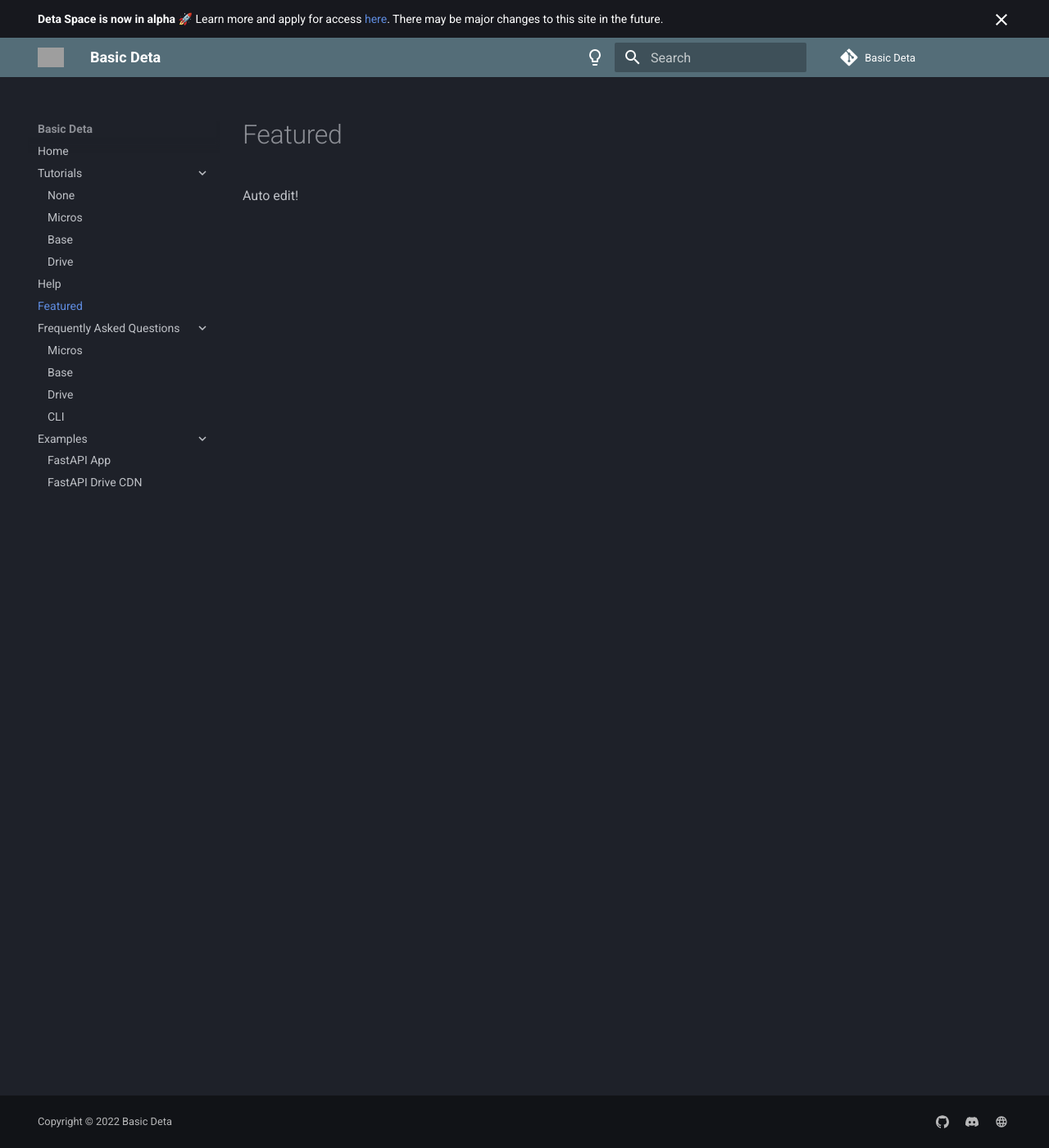
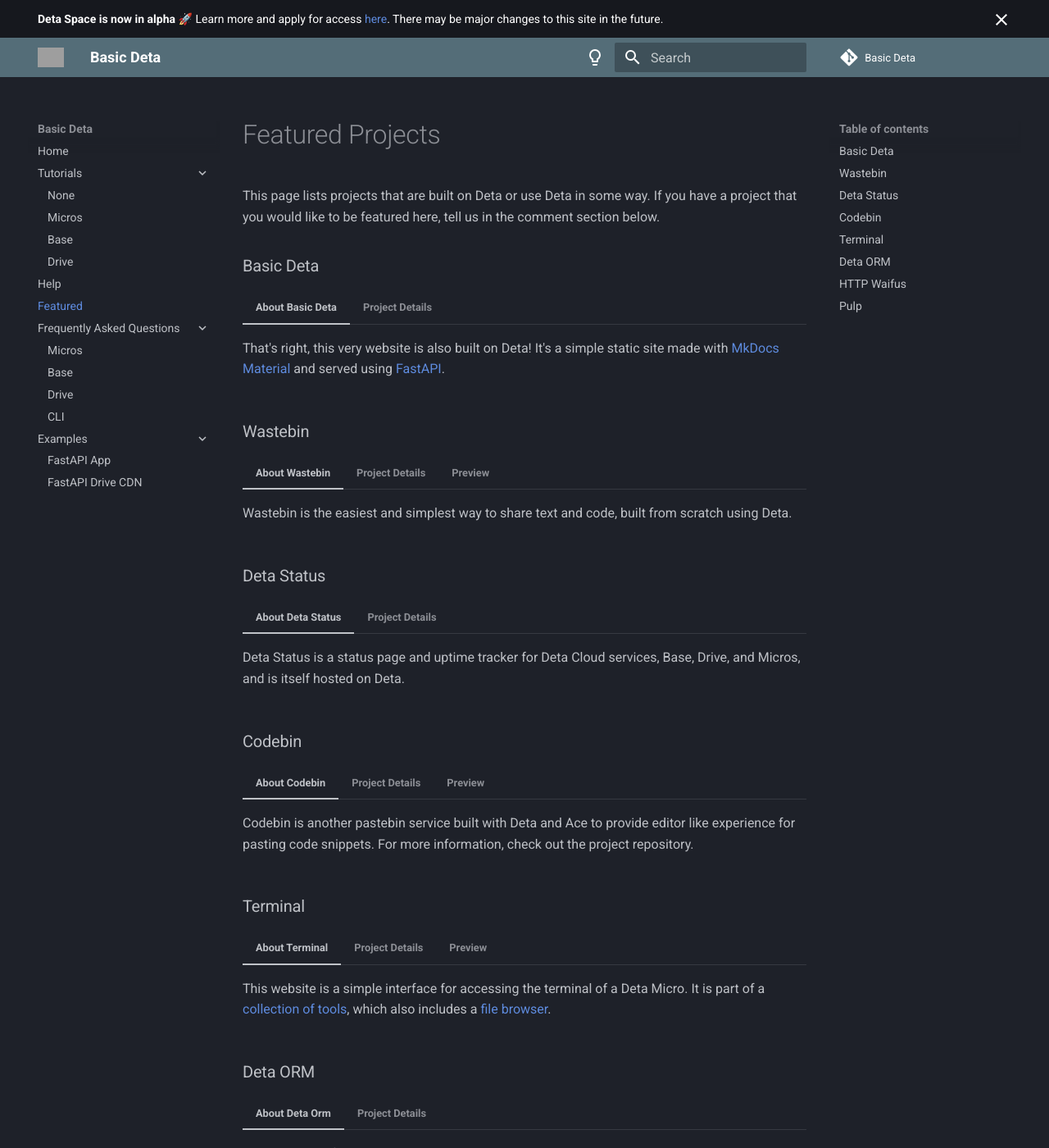
Before and after one commit to neobrains/deta-community, an MkDocs documentation site: the page built from docs/featured.md, in a window 1280 px wide and 1400 px high. Shown: the whole window at 82% size. Built offline with MkDocs 1.6.1 and Material for MkDocs 9.7.7, drawn with Linux system fonts in a browser that asks for light colours; comment, search, counter and statistics services are not loaded; some of the changed text lies outside the part shown; grey boxes are pictures that could not be loaded.

Commit message:
Deta deploy action issue check

```diff
--- a/docs/featured.md
+++ b/docs/featured.md
@@ -1 +1,96 @@
-Auto edit!
+---
+title: Featured
+description: Featured projects built using Deta
+comments: true
+---
+
+# Featured Projects
+This page lists projects that are built on Deta or use Deta in some way. If you have a project that you would like to be featured here, tell us in the comment section below.
+
+### Basic Deta
+<!--start basic-deta-->
+=== "About Basic Deta"
+	That's right, this very website is also built on Deta! It's a simple static site made with [MkDocs Material](https://squidfunk.github.io/mkdocs-material/) and served using [FastAPI](https://fastapi.tiangolo.com/).
+=== "Project Details"
+	URL: https://basic.deta.dev
+	Repository: https://github.com/AyushSehrawat/basic-deta
+	Authors: @AyushSehrawat, @LemonPi314
+<!--end-->
+
+### Wastebin
+<!--start wastebin-->
+=== "About Wastebin"
+	Wastebin is the easiest and simplest way to share text and code, built from scratch using Deta.
+=== "Project Details"
+	URL: https://wastebin.deta.dev
+	Repository: https://github.com/LemonPi314/wastebin
+	Author: @LemonPi314
+=== "Preview"
+	![Wastebin](https://yacdn.deta.dev/cdn/ylxymwfv)
+<!--end-->
+
+### Deta Status
+<!--start deta-status-->
+=== "About Deta Status"
+	Deta Status is a status page and uptime tracker for Deta Cloud services, Base, Drive, and Micros, and is itself hosted on Deta.
+=== "Project Details"
+	URL: https://service-status.deta.dev
+	Repository: https://github.com/LemonPi314/deta-status
+	Authors: @LemonPi314, @mikBighne98
+<!--end-->
+
+### Codebin
+<!--start codebin-->
+=== "About Codebin"
+	Codebin is another pastebin service built with Deta and Ace to provide editor like experience for pasting code snippets. For more information, check out the project repository.
+=== "Project Details"
+	URL: https://codebin.deta.dev
+	Repository: https://github.com/jnsougata/codebin
+	Author: @jnsougata
+=== "Preview"
+	![Codebin](https://yacdn.deta.dev/cdn/qtrkaaer)
+<!--end-->
+
+### Terminal
+<!--start terminal-->
+=== "About Terminal"
+	This website is a simple interface for accessing the terminal of a Deta Micro. It is part of a [collection of tools](https://deta-meta.deta.dev), which also includes a [file browser](https://files.deta.dev).
+=== "Project Details"
+	URL: https://term.deta.dev
+	Author: @LemonPi314
+=== "Preview"
+	![Terminal](https://yacdn.deta.dev/cdn/ekgdtxss)
+<!--end-->
+
+### Deta ORM
+<!--start deta-orm-->
+=== "About Deta Orm"
+	An async ORM for Deta Base.
+=== "Project Details"
+	Repository: https://github.com/CircuitSacul/DetaORM
+	Author: @CircuitSacul
+<!--end-->
+
+### HTTP Waifus
+<!--start http-waifus-->
+=== "About Http Waifus"
+	HTTP Waifus is a collection of waifus that represent HTTP status codes, because even developers need some fun in their lives.
+=== "Project Details"
+	URL: https://httpwaifus.deta.dev
+	Repository: https://github.com/LemonPi314/http-waifus
+	Author: @LemonPi314
+=== "Preview"
+	![Http Waifus](https://httpwaifus.deta.dev/api/418)
+<!--end-->
+
+### Pulp
+<!--start pulp-->
+=== "About Pulp"
+	With Pulp You Can Share Codes & Texts! It includes features like - Multiple Themes, Keyboard Shortcuts, Pretty UI & Mobile Friendly, Auto Detect Language, Save As Image & Download As Text, Web Share Button, etc.
+=== "Project Details"
+	URL: https://pulp.deta.dev
+	Repository: https://github.com/dedomil/pulp (Private For Now)
+	Author: @dedomil, @yadavdotcodes
+=== "Preview"
+	![Pulp](https://yacdn.deta.dev/cdn/sdhkmnre)
+<!--end-->
```
